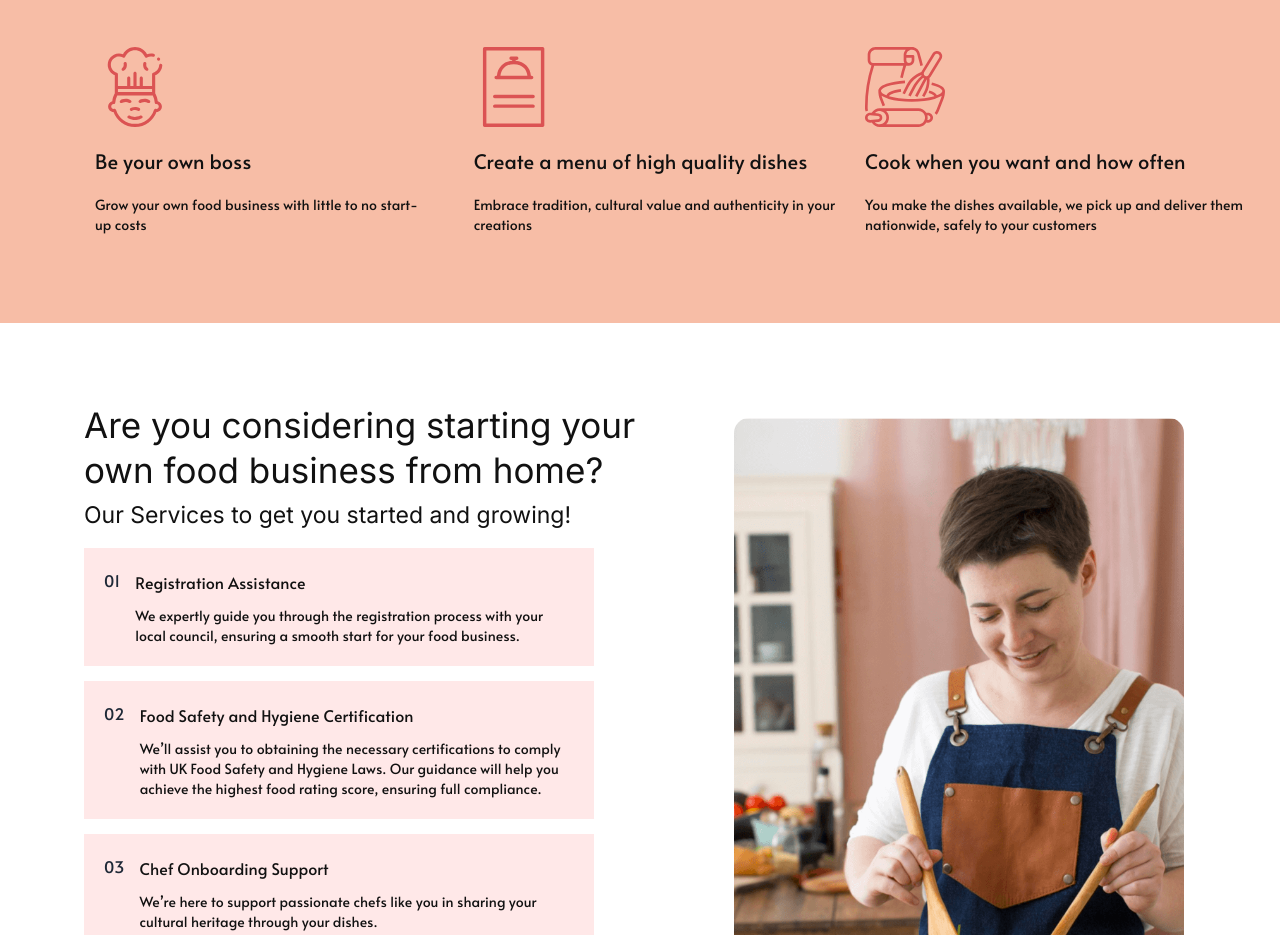
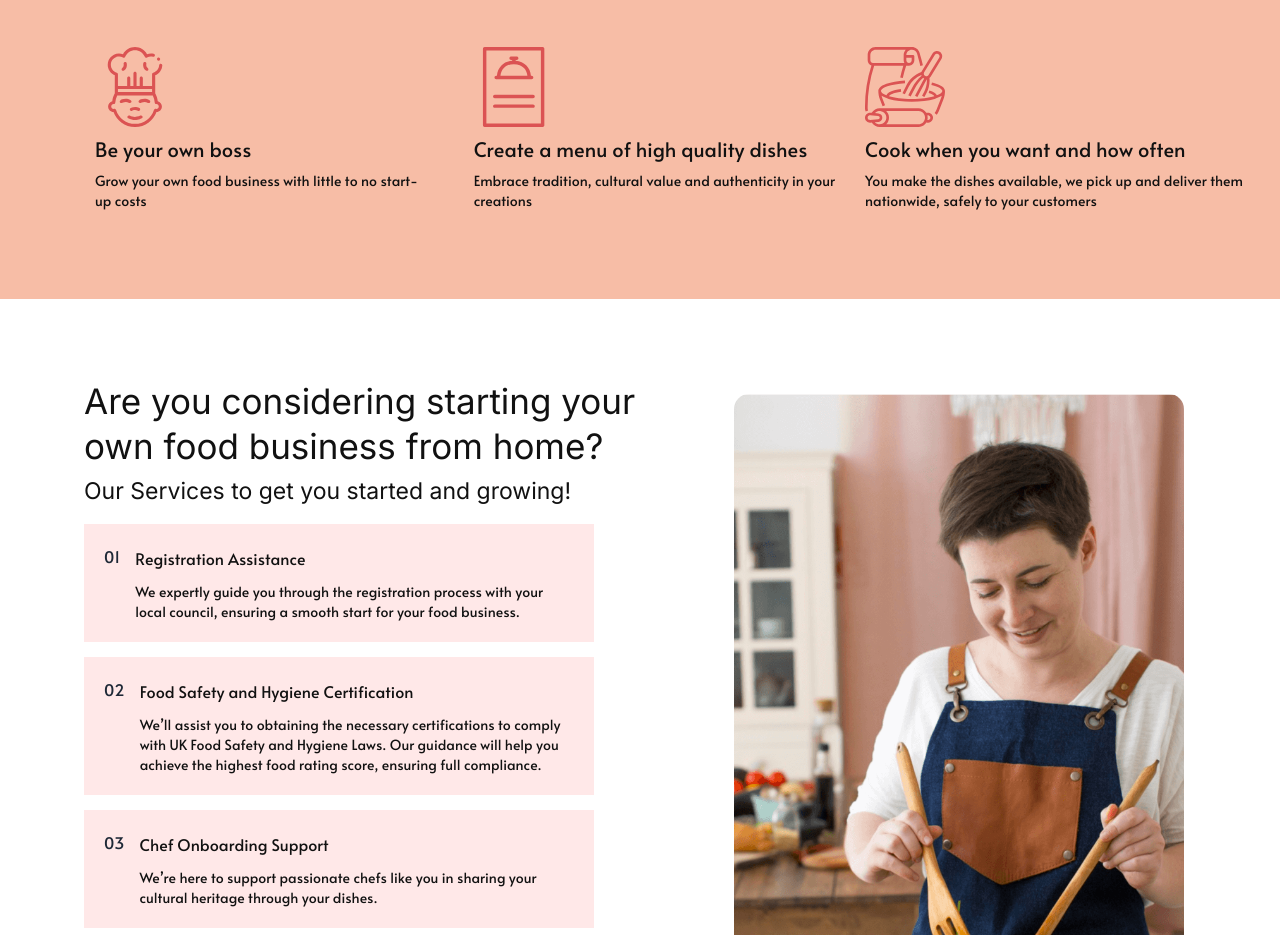
Before and after one commit to anurag-17/authentichef-website, a Next.js app in the folder client/: page /become-chef in a window 1280 px wide. Shown: the part 960-1895 px from the top of the page. Built offline with nearby package versions, Linux system fonts and the light colour scheme.

Commit message:
work on reponsivness

```diff
--- a/client/src/app/become-chef/page.js
+++ b/client/src/app/become-chef/page.js
@@ -42,8 +42,8 @@ const BecomeChef = () => {
             </div>
           </div>
 
-          <div className="bg-[#f7bda6] w-full 2xl:mt-[9rem] xl:mt-[6rem]  lg:mt-[4rem] md:mt-[4rem]">
-            <div className="max-w-[1630px] xs:w-[467px]  2xl:w-[1600px] xl:w-[1150px] lg:w-[1000px] md:w-[693px] sm:w-[646px] mx-auto bg-[#f7bda6]   px-4">
+          <div className="bg-[#f7bda6] w-full 2xl:mt-[9rem] xl:mt-[6rem] xs:mt-[30px] sm:mt-[30px] lg:mt-[4rem] md:mt-[4rem]">
+            <div className="max-w-[1630px] xs:w-[467px]  2xl:w-[1600px] xl:w-[1150px] lg:w-[886px] md:w-[693px] sm:w-[646px] mx-auto bg-[#f7bda6]   px-4">
               <div className="flex flex-col lg:flex-row items-center justify-between py-10 lg:py-20">
                 <div className=" mb-5 lg:mb-0 lg:order-1">
                   <Image
@@ -54,7 +54,7 @@ const BecomeChef = () => {
                     alt="Banner Image"
                   />
                 </div>
-                <div className="w-full lg:w-[39%] xl:w-[32%] 2xl:w-[33%] lg:order-2 lg:ml-12 flex flex-col justify-center  font-Alata alata ml-7">
+                <div className="w-full lg:w-[57%] xl:w-[32%] 2xl:w-[33%] lg:order-2 lg:ml-12 flex flex-col justify-center  font-Alata alata ml-7">
                   <p className="2xl:text-[25px] alata text-[#111111] xl:text-[18px] md:text-[14px] alata lg:text-[14px] mb-4">
                     We believe that every chef has a story worth sharing and a
                     talent worth celebrating.
@@ -72,7 +72,7 @@ const BecomeChef = () => {
                   </p>
                 </div>
               </div>
-              <div className="flex flex-col  sm:w-[618px] sm:ml-[0px]  md:ml-[-42px] xs:ml-[17px] md:w-[766px]  sm:flex-row 2xl:w-[1515px] lg:ml-[10px] xl:w-[1198px] lg:w-[1000px] xl:ml-[14px] justify-start ml-[120px] md:pb-[3.5rem]   md:mt-[0.5rem]  gap-6 mt-10 mb-5">
+              <div className="flex flex-col lg:ml-auto xs:mt-[0.5rem]   md:ml-auto sm:ml-auto sm:w-[618px] xs:ml-auto   md:w-[766px] md:flex-col lg:flex-row  sm:flex-col 2xl:flex-row xl:flex-row  2xl:w-[1515px]  xl:w-[1198px] lg:w-[912px] xl:ml-[14px] justify-start ml-[120px] md:pb-[3.5rem]   md:mt-[0.5rem]  gap-6 mt-10 mb-5">
                 <div className="">
                   <Image
                     src={boss}
@@ -81,10 +81,10 @@ const BecomeChef = () => {
                     className=" mb-2 w-[45px] h-[45px] lg:w-[80px] lg:h-[80px] "
                     alt="Boss Image"
                   />
-                  <h2 className="text-lg 2xl:text-[25px] text-[#111111] lg:text-xl mb-2 mt-[20px] font-Alata alata">
+                  <h2 className="text-lg 2xl:text-[25px] text-[#111111] lg:text-xl mb-2 mt-[20px] md:mt-[8px] sm:mt-[8px] font-Alata alata">
                     Be your own boss
                   </h2>
-                  <p className="text-sm lg:text-[14px] text-[#111111] 2xl:text-[18px] mt-[20px] font-Alata alata">
+                  <p className="text-sm lg:text-[14px] text-[#111111] 2xl:text-[18px] mt-[20px] md:mt-[8px] sm:mt-[8px] font-Alata alata">
                     Grow your own food business with little to no start-up costs
                   </p>
                 </div>
@@ -96,10 +96,10 @@ const BecomeChef = () => {
                     className=" mb-2 w-[45px] h-[45px]  lg:w-[80px] lg:h-[80px]"
                     alt="Dish Menu Image"
                   />
-                  <h2 className="text-lg lg:text-xl text-[#111111] 2xl:text-[25px] mb-2 mt-[20px] font-Alata alata">
+                  <h2 className="text-lg lg:text-xl text-[#111111] 2xl:text-[25px] mb-2 mt-[20px] md:mt-[8px] sm:mt-[8px] font-Alata alata">
                     Create a menu of high quality dishes
                   </h2>
-                  <p className="text-sm lg:text-[14px] 2xl:text-[18px] text-[#111111] mt-[20px] alata">
+                  <p className="text-sm lg:text-[14px] 2xl:text-[18px] text-[#111111] mt-[20px] md:mt-[8px] sm:mt-[8px] alata">
                     Embrace tradition, cultural value and authenticity in your
                     creations
                   </p>
@@ -112,10 +112,10 @@ const BecomeChef = () => {
                     className="mb-2 w-[45px] h-[45px] lg:w-[80px] lg:h-[80px] "
                     alt="Cook Image"
                   />
-                  <h2 className="text-lg lg:text-xl 2xl:text-[25px] text-[#111111] mb-2 mt-[20px] font-Alata alata">
+                  <h2 className="text-lg lg:text-xl 2xl:text-[25px] text-[#111111] mb-2 mt-[20px] md:mt-[8px] sm:mt-[8px] font-Alata alata">
                     Cook when you want and how often
                   </h2>
-                  <p className="text-sm lg:text-[14px] 2xl:text-[18px] mt-[20px] text-[#111111] font-Alata alata">
+                  <p className="text-sm lg:text-[14px] 2xl:text-[18px] mt-[20px] text-[#111111] md:mt-[8px] sm:mt-[8px] font-Alata alata">
                     You make the dishes available, we pick up and deliver them
                     nationwide, safely to your customers
                   </p>
@@ -125,19 +125,19 @@ const BecomeChef = () => {
           </div>
 
           <div className="container mx-auto px-4">
-            <div className="sm:text-[20px] sm:w-[300px]  xs:w-[400px] xs:ml-[20px] 2xl:ml-[-50px] xl:ml-[68px] lg:w-[990px] md:w-[640 px] xl:w-[900px] ">
+            <div className="sm:text-[20px] sm:w-[300px]  xs:w-[400px] xs:ml-[20px] 2xl:ml-[-50px] xl:ml-[68px] lg:w-[990px] md:w-[640 px] xl:w-[900px] xs:w-auto ">
               <div className="flex flex-col md:flex-row justify-between items-center mx-auto sm:w-[360px] 2xl:w-[1600px] xl:w-[1100px] lg:w-[850px] md:w-[700px] mt-[50px] mb-[50px] xl:mt-[80px] xl:mb-[80px] 2xl:mt-[90px]">
-                <div className="2xl:w-[842px] lg:mr-[16px] xl:w-[600px] w-full md:w-[550px]">
-                  <h2 className="font-alata font-[400] text-[#111111] 2xl:text-[54px] 2xl:leading-[75px] xl:text-[35px]   xl:leading-[45px] lg:text-[29px] lg:leading-[35px] text-[24px] leading-[30px] mcosider">
+                <div className="2xl:w-[842px] md:w-[60%] lg:mr-[16px] xl:w-[600px] w-full  sm:md-auto">
+                  <h2 className="font-alata font-[400] text-[#111111] 2xl:text-[54px] 2xl:leading-[75px] md:text-[16px] xl:text-[35px] md:leading-[18px]  xl:leading-[45px] lg:text-[29px] lg:leading-[35px] text-[24px] leading-[30px] mcosider">
                     Are you considering starting your own food business from
                     home?
                   </h2>
-                  <p className="font-alata font-[400] text-[#111111] 2xl:text-[36px] 2xl:leading-[55px] xl:text-[23px] xl:leading-[35px] text-[19px] leading-[24px] 2xl:mt-[55px] xl:mt-[5px] mt-[15px] mservice">
+                  <p className="font-alata font-[400] text-[#111111] md:text-[14px] 2xl:text-[36px] 2xl:leading-[55px] xl:text-[23px] xl:leading-[35px] text-[19px] leading-[24px] 2xl:mt-[55px] xl:mt-[5px] md:mt-[0px] mt-[15px] mservice">
                     Our Services to get you started and growing!
                   </p>
 
-                  <div className="mt-[15px] 2xl:mt-[25px] xl:mt-[15px]">
-                    <div className="bg-[#FFE8E8] 2xl:w-[761px] xl:w-[510px] w-full px-[20px] 2xl:py-[30px] xl:py-[20px] py-[17px] mb-[15px]">
+                  <div className="mt-[15px] 2xl:mt-[25px] xl:mt-[15px] md:mt-[5px] ">
+                    <div className="bg-[#FFE8E8] 2xl:w-[761px] xl:w-[510px] w-full px-[20px] 2xl:py-[30px] xl:py-[20px] md:py-[5px] py-[17px] mb-[15px]">
                       <div className="flex gap-[10px] xl:gap-[15px] 2xl:gap-[25px]">
                         <div>
                           <h2 className="become-no">01</h2>
@@ -259,7 +259,7 @@ const BecomeChef = () => {
                 className="rounded-[15px] 2xl:w-[686px] 2xl:h-[628px]  sm:w-[259px] xl:h-[428px] sm:h-[233px]  mb-[20px] sm:mb-0 sm:rounded-[15px] md:h-[300px]  sm:max-w-[686px]  lg:h-[313px]    xl:w-[465px] md:w-[380px] mbox3"
               />
             </div>
-            <div className="2xl:w-[720px] 2xl:h-[460px] xl:w-[485px] lg:w-[420px] sm:w-[355px]  md:w-[350px] mbox3">
+            <div className="2xl:w-[720px] 2xl:h-[460px] xl:w-[485px] lg:w-[420px] sm:w-auto xs:w-[100%]  md:w-auto mbox3">
               <h3 className="third_head text-[#111111]">Join the Chef Waiting List</h3>
               <div className="flex flex-col sm:flex-row sm:gap-[15px] gap-[10px]">
                 <div className="w-full mt-[15px] sm:mt-[10px]">
```
